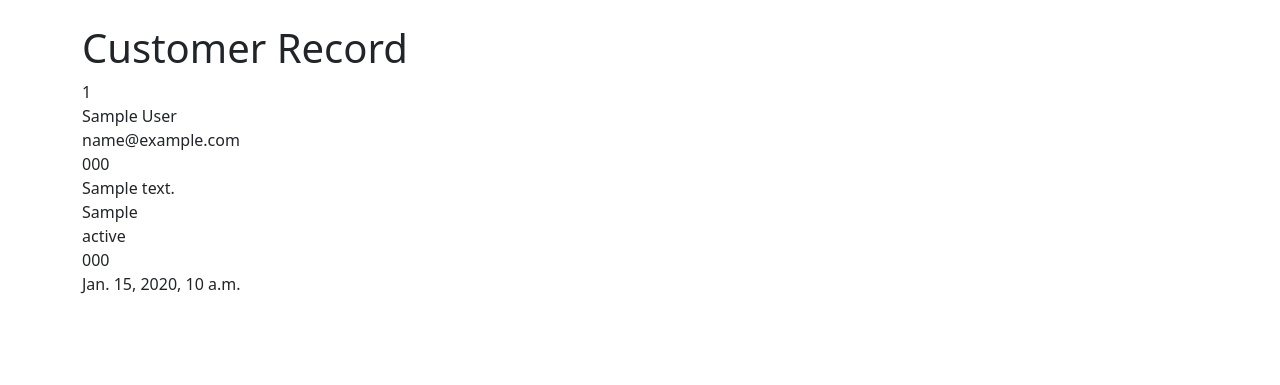
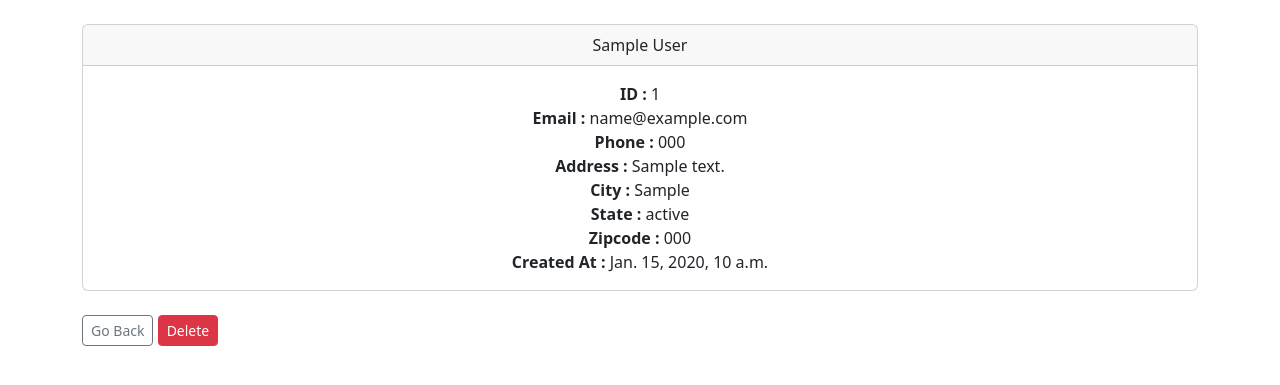
Before and after one commit to MehulSuthar-000/crm_django, a Django app: page /record/1 in a window 1280 px wide. Shown: the part 56-441 px from the top of the page. Run offline with Django 5.2, Linux system fonts and the light colour scheme; a user stored in the database is signed in; tables that the repository leaves empty hold one stand-in row (values such as "Sample post").

Commit message:
added the functionality to delete record and styled the record page

```diff
--- a/dcrm/website/templates/website/record.html
+++ b/dcrm/website/templates/website/record.html
@@ -2,16 +2,29 @@
 
 {% block content %}
 
-<h1>Customer Record</h1>
-{{ customer_record.id }}<br />
-{{ customer_record.first_name }}
-{{ customer_record.last_name }}<br />
-{{ customer_record.email }}<br />
-{{ customer_record.phone }}<br />
-{{ customer_record.address }}<br />
-{{ customer_record.city }}<br />
-{{ customer_record.state }}<br />
-{{ customer_record.zipcode }}<br />
-{{ customer_record.created_at }}<br />
+<div class="card text-center">
+    <div class="card-header">
+        {{ customer_record.first_name }}
+        {{ customer_record.last_name }}
+    </div>
+    <div class="card-body">
+        <p class="card-text">
+        <strong>ID : </strong>{{ customer_record.id }}<br/>
+        <strong>Email : </strong>{{ customer_record.email }}<br/>
+        <strong>Phone : </strong>{{ customer_record.phone }}<br/>
+        <strong>Address : </strong>{{ customer_record.address }}<br/>
+        <strong>City : </strong>{{ customer_record.city }}<br/>
+        <strong>State : </strong>{{ customer_record.state }}<br/>
+        <strong>Zipcode : </strong>{{ customer_record.zipcode }}<br/>
+        <strong>Created At : </strong>{{ customer_record.created_at }}<br/>
+        </p>
+    </div>
+  </div>
+  <br>
+
+  <a href="{% url "home" %}" class="btn btn-outline-secondary btn-sm">Go Back</a>
+  <a href="{% url "delete-record" customer_record.id %}" class="btn btn-danger btn-sm">Delete</a>
+
+
 
 {% endblock content %}
--- a/dcrm/website/urls.py
+++ b/dcrm/website/urls.py
@@ -7,5 +7,6 @@ urlpatterns = [
     path('logout/', views.logout_user, name="logout"),
     path('register/', views.register_user, name="register"),
     path('record/<int:pk>', views.recordDetail, name="record"),
+    path('delete_record/<int:pk>', views.deleteRecord, name="delete-record"),
 
 ]
--- a/dcrm/website/views.py
+++ b/dcrm/website/views.py
@@ -59,3 +59,13 @@ def recordDetail(request, pk):
     else:
         messages.success(request, "You Must be logged in to view that page...")
         return redirect('home')
+
+def deleteRecord(request, pk):
+    if request.user.is_authenticated:
+        deleted_record = Record.objects.get(id=pk)
+        deleted_record.delete()
+        messages.success(request, 'Record Deleted Successfully...')
+        return redirect('home')
+    else:
+        messages.success(request, 'You Must Be Logged In to Delete Record...')
+        return redirect('home')
```
